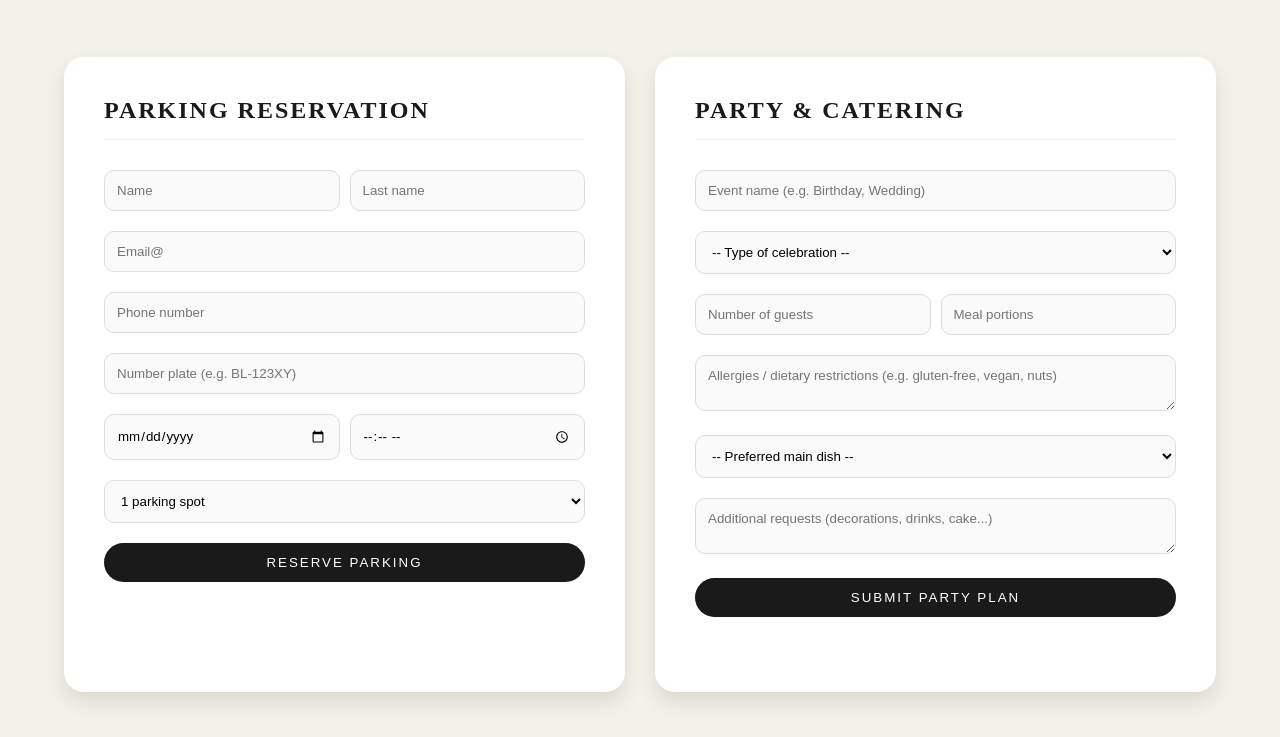
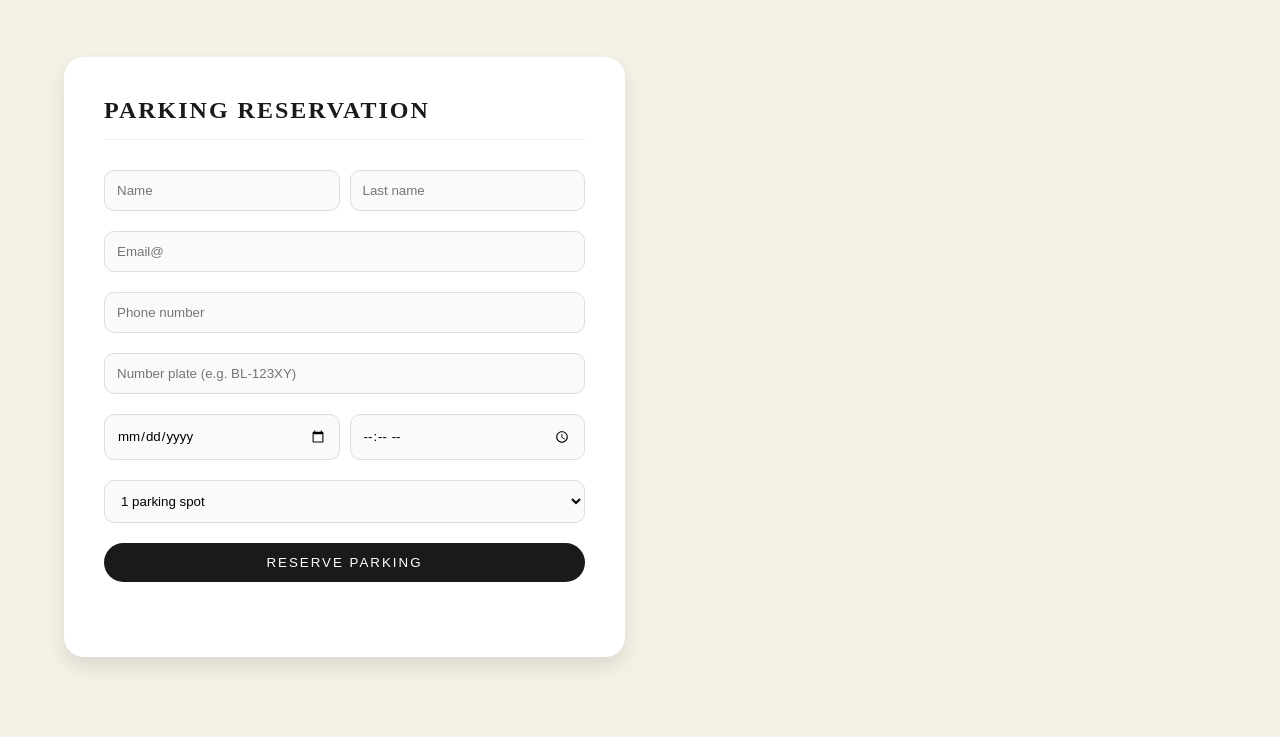
Before and after one commit to Branislav888/Event-organisation, a website: page public/reservations.html in a window 1280 px wide. Shown: the part 483-1220 px from the top of the page. Drawn offline with Linux system fonts and the light colour scheme; no server answers.

Commit message:
res nove

```diff
--- a/public/reservations.html
+++ b/public/reservations.html
@@ -55,36 +55,6 @@
                 </form>
             </div>
 
-            <div class="contact-card">
-                <h2>Party & Catering</h2>
-                <form id="partyForm" class="contact-form">
-                    <input type="text" id="eventName" placeholder="Event name (e.g. Birthday, Wedding)" required>
-                    <select id="eventType" required>
-                        <option value="">-- Type of celebration --</option>
-                        <option value="birthday">Birthday</option>
-                        <option value="wedding">Wedding</option>
-                        <option value="corporate">Corporate event</option>
-                        <option value="anniversary">Anniversary</option>
-                        <option value="other">Other</option>
-                    </select>
-                    <div class="form-row">
-                        <input type="number" id="guests" placeholder="Number of guests" min="1" required>
-                        <input type="number" id="foodPortions" placeholder="Meal portions" min="1">
-                    </div>
-                    <textarea id="dietary" rows="2" placeholder="Allergies / dietary restrictions (e.g. gluten-free, vegan, nuts)"></textarea>
-                    <select id="mainDish">
-                        <option value="">-- Preferred main dish --</option>
-                        <option value="chicken">Grilled chicken</option>
-                        <option value="beef">Beef steak</option>
-                        <option value="veggie">Vegetarian pasta</option>
-                        <option value="fish">Salmon fillet</option>
-                        <option value="vegan">Vegan bowl</option>
-                    </select>
-                    <textarea id="specialRequests" rows="2" placeholder="Additional requests (decorations, drinks, cake...)"></textarea>
-                    <button type="submit">Submit Party Plan</button>
-                    <div id="partyMessage" class="form-message"></div>
-                </form>
-            </div>
         </div>
     </main>
 
```
